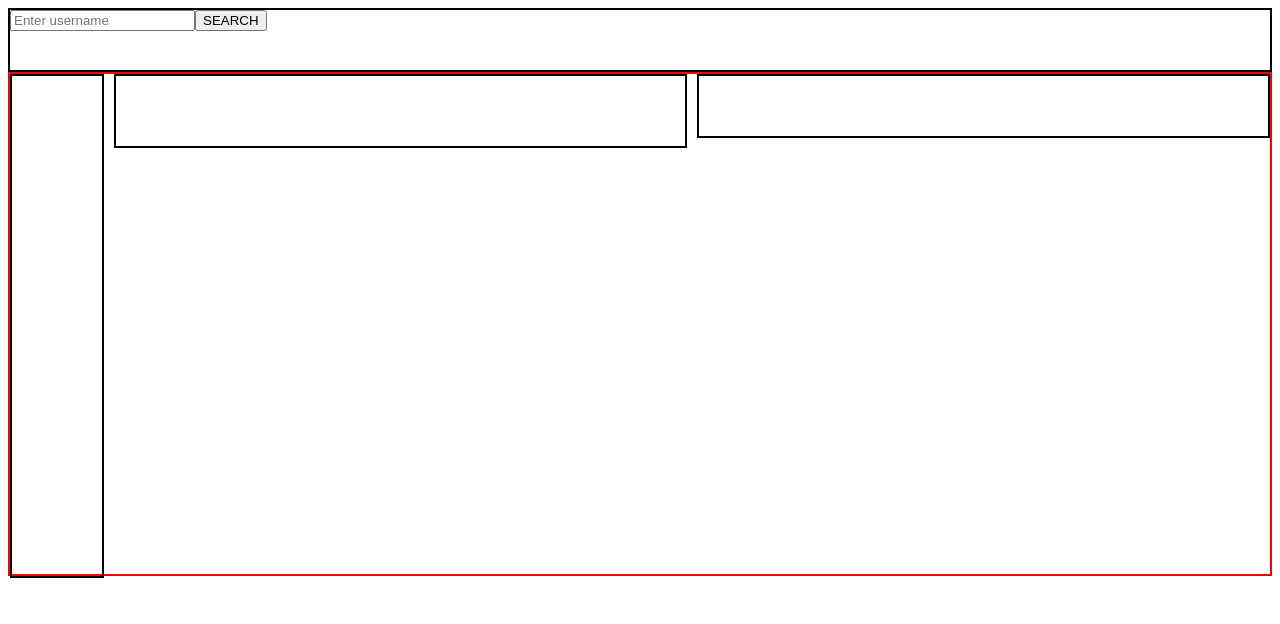
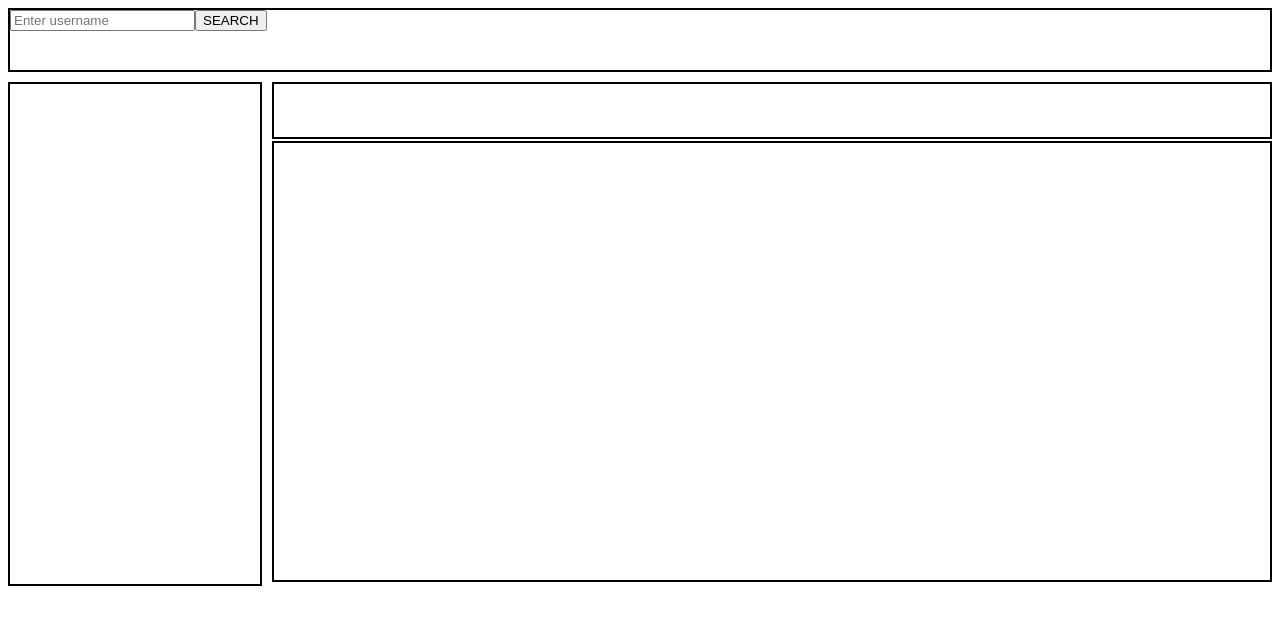
Before and after one commit to mdyasinreza1510/GH-PROFILE-FINDER, a React (Vite) app in the folder FIND-GITHUB-PROFILE/: page / in a window 1280 px wide. Shown: the top 624 px of the page. Built offline with nearby package versions, Linux system fonts and the light colour scheme.

Commit message:
layout done

```diff
--- a/FIND-GITHUB-PROFILE/src/Herosection.css
+++ b/FIND-GITHUB-PROFILE/src/Herosection.css
@@ -1,27 +1,41 @@
-.input-box{
+.input-box {
     border: 2px solid black;
     height: 60px;
 }
-.main-box{
+
+.main-box {
     display: flex;
 
-    border: 2px solid red;
+    /* border: 2px solid red; */
     height: 500px;
     gap: 10px;
+    margin-top: 10px;
 }
-.cards{
+
+.cards {
+
+}
+
+#left {
+    height: 100%;
+    width: 20%;
     border: 2px solid black;
-    margin-bottom: 5px;
+
 }
-#card1{
+
+#right {
+    box-sizing: border-box;
+    display: flex;
+    flex-direction: column;
+    gap: 2px;
     height: 100%;
-    width: 200px;
+    width: 80%;
 }
-#card2{
-    height: 70px;
-    width: 100%;
+.b1{
+    border: 2px solid black;
+    height: 60px;
 }
-#card3{
-    height: 60px;
-    width: 100%;
+.b2{
+    height: 100%;
+    border: 2px solid black;
 }
--- a/FIND-GITHUB-PROFILE/src/Herosection.jsx
+++ b/FIND-GITHUB-PROFILE/src/Herosection.jsx
@@ -14,9 +14,12 @@ function Herosection(){
 
 
             <div className="main-box" >
-                <div className="cards" id="card1"></div>
-                <div className="cards" id="card2"></div>
-                <div className="cards" id="card3"></div>
+                <div className="cards" id="left"></div>
+                <div className="cards" id="right">
+                    <div className="b1"></div>
+                    <div className="b2"></div>
+                </div>
+
 
 
             </div>
```
